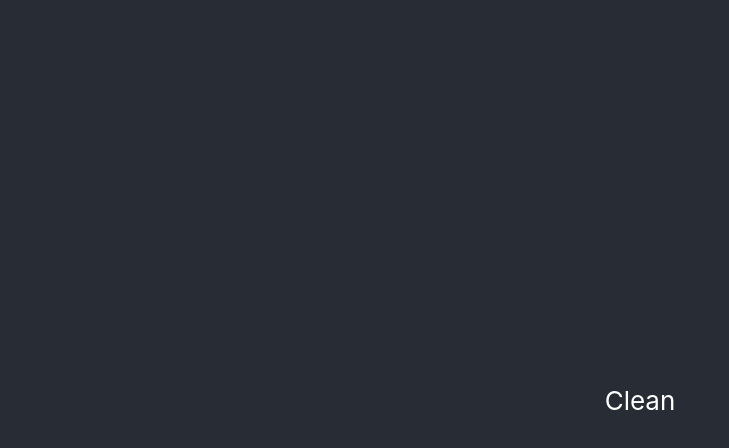
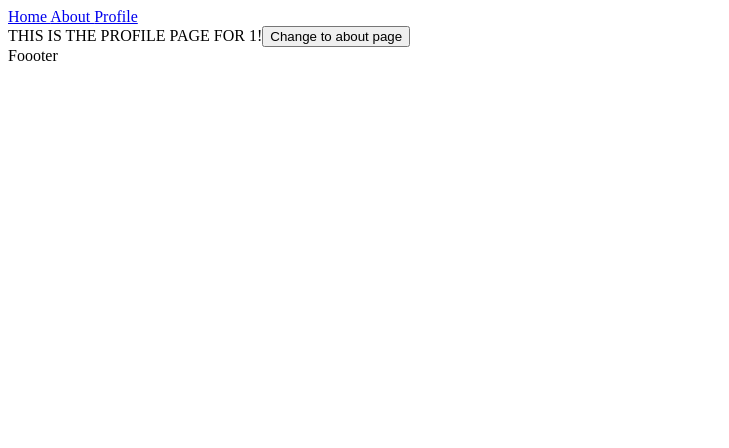
Before and after one commit to Sean-yad/University-Search-React-App, a React (Create React App) app: page /profile/1 in a window 1280 px wide. Shown: the top 448 px of the page, without its empty margins (0-729 px from the left). Built offline with nearby package versions, Linux system fonts and the light colour scheme.

Commit message:
starting code with react-router-v6

```diff
--- a/package.json
+++ b/package.json
@@ -8,6 +8,7 @@
     "@testing-library/user-event": "^13.5.0",
     "react": "^18.2.0",
     "react-dom": "^18.2.0",
+    "react-router-dom": "^6.6.1",
     "react-scripts": "5.0.1",
     "web-vitals": "^2.1.4"
   },
--- a/src/App.js
+++ b/src/App.js
@@ -1,12 +1,26 @@
 import "./App.css";
+import { BrowserRouter as Router, Routes, Route, Link } from "react-router-dom";
+import Home from "./Pages/Home";
+import About from "./Pages/About";
+import Profile from "./Pages/Profile";
+import ErrorPage from "./Pages/ErrorPage";
 
 function App() {
   return (
-    <div className="App">
-      <header className="App-header">
-        <div>Clean</div>
-      </header>
-    </div>
+    <Router>
+      <nav>
+        <Link to="/"> Home </Link>
+        <Link to="/about"> About </Link>
+        <Link to="/profile"> Profile </Link>
+      </nav>
+      <Routes>
+        <Route path="/" element={<Home />} />
+        <Route path="/about" element={<About />} />
+        <Route path="/profile/:username" element={<Profile />} />
+        <Route path="*" element={<ErrorPage />} />
+      </Routes>
+      <div> Foooter </div>
+    </Router>
   );
 }
 
--- /dev/null
+++ b/src/Pages/About.js
@@ -0,0 +1,7 @@
+import React from "react";
+
+function About() {
+  return <div>THIS IS THE ABOUT PAGE</div>;
+}
+
+export default About;
--- /dev/null
+++ b/src/Pages/ErrorPage.js
@@ -0,0 +1,7 @@
+import React from "react";
+
+function ErrorPage() {
+  return <div>ERROR! PAGE NOT FOUND</div>;
+}
+
+export default ErrorPage;
--- /dev/null
+++ b/src/Pages/Home.js
@@ -0,0 +1,7 @@
+import React from "react";
+
+function Home() {
+  return <div> THIS IS THE HOME PAGE</div>;
+}
+
+export default Home;
--- /dev/null
+++ b/src/Pages/Profile.js
@@ -0,0 +1,22 @@
+import React from "react";
+import { useNavigate, useParams } from "react-router-dom";
+
+function Profile() {
+  let navigate = useNavigate();
+  let { username } = useParams();
+  return (
+    <div>
+      THIS IS THE PROFILE PAGE FOR {username}!
+      <button
+        onClick={() => {
+          navigate("/about");
+        }}
+      >
+        {" "}
+        Change to about page
+      </button>
+    </div>
+  );
+}
+
+export default Profile;
--- a/src/index.css
+++ /dev/null
@@ -1,13 +0,0 @@
-body {
-  margin: 0;
-  font-family: -apple-system, BlinkMacSystemFont, 'Segoe UI', 'Roboto', 'Oxygen',
-    'Ubuntu', 'Cantarell', 'Fira Sans', 'Droid Sans', 'Helvetica Neue',
-    sans-serif;
-  -webkit-font-smoothing: antialiased;
-  -moz-osx-font-smoothing: grayscale;
-}
-
-code {
-  font-family: source-code-pro, Menlo, Monaco, Consolas, 'Courier New',
-    monospace;
-}
--- a/src/index.js
+++ b/src/index.js
@@ -1,6 +1,5 @@
 import React from "react";
 import ReactDOM from "react-dom";
-import "./index.css";
 import App from "./App";
 import reportWebVitals from "./reportWebVitals";
 
@@ -11,6 +10,5 @@ ReactDOM.render(
   document.getElementById("root")
 );
 
-// If you want to start measuring performance in your app, pass a function
-// to log results (for example: reportWebVitals(console.log))
+
 reportWebVitals();
```
Also changed, not shown: src/setupTests.js (deleted, +0 -5 lines), 2 other files (tests, documents, lock files or other folders).
